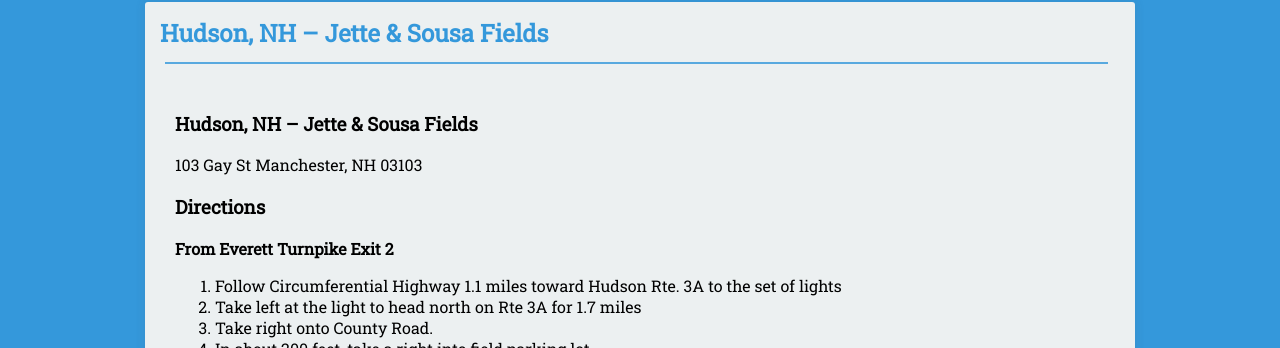
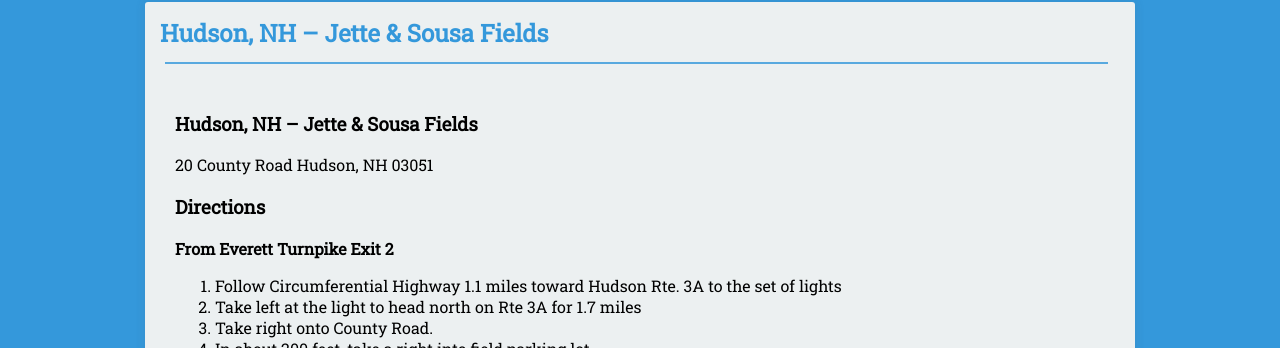
Before and after one commit to seanmerrow/ecf, a Jekyll site: the page built from fields/hudson_jette.md, in a window 1280 px wide. Shown: the part 98-446 px from the top of the page. Built offline with Jekyll 4.4.1, drawn with Linux system fonts in a browser that asks for light colours; nearby versions of some CDN libraries; our own code applies the rules of GitHub Pages for plain Markdown files.

Commit message:
Update hudson_jette.md

```diff
--- a/fields/hudson_jette.md
+++ b/fields/hudson_jette.md
@@ -3,7 +3,7 @@ Layout: post
 Title: Hudson, NH – Jette & Sousa Fields
 ---
 ###  Hudson, NH – Jette & Sousa Fields
-103 Gay St Manchester, NH 03103
+20 County Road Hudson, NH 03051
 
 ### Directions
 **From Everett Turnpike Exit 2**
```
